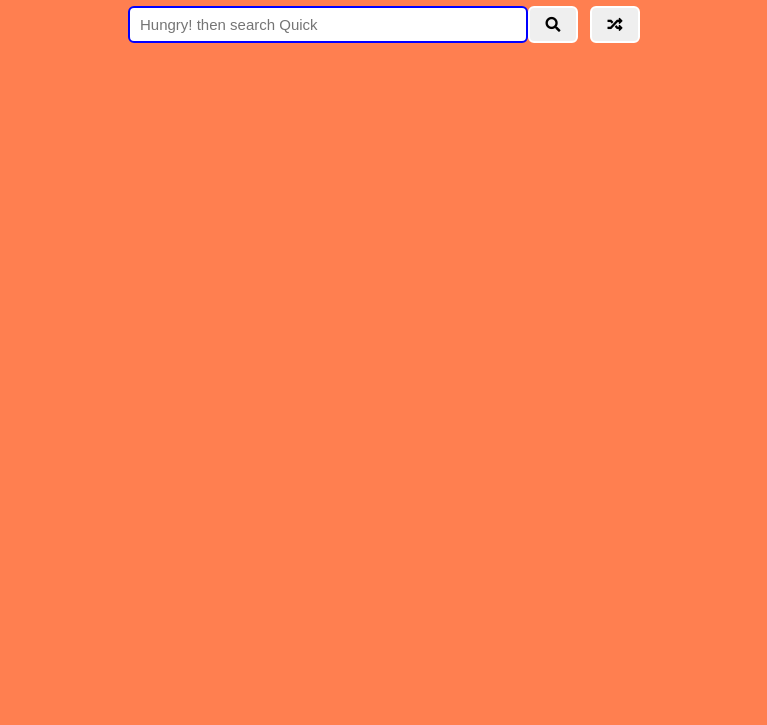
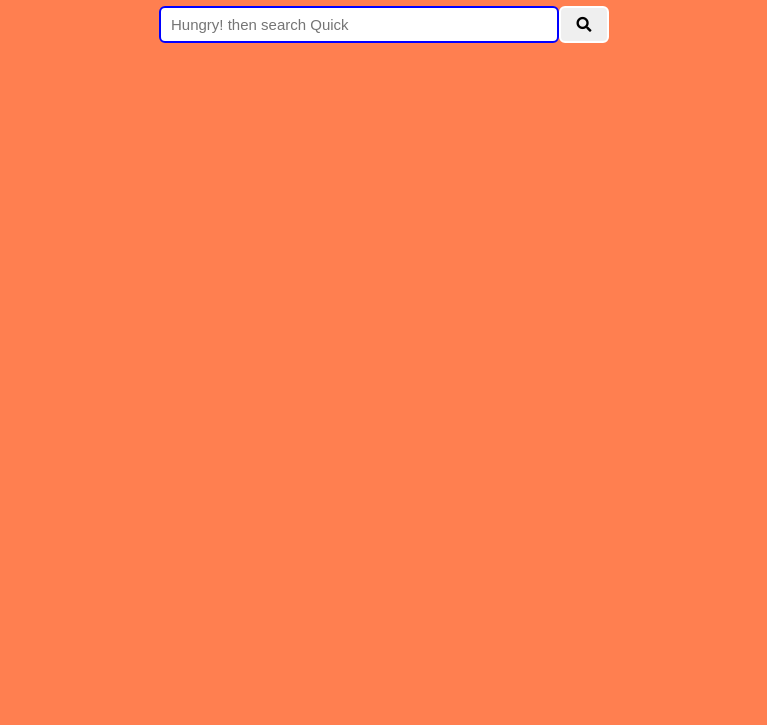
Before and after one commit to armanhossain81155/hungry-monster, a plain HTML site: page index.html in a window 1280 px wide. Shown: the part 75-800 px from the top of the page, without its empty margins (256-1023 px from the left). Drawn offline with Linux system fonts and the light colour scheme.

Commit message:
some code ready

```diff
--- a/css/style.css
+++ b/css/style.css
@@ -41,10 +41,7 @@ button{
 cursor: pointer ;
 
 }
-.random-btn{
-  cursor: pointer;
-  margin-left: 12px;
-}
+
 .meals{
   display: grid;
   grid-template-columns: repeat(4, 1fr) ;
--- a/index.html
+++ b/index.html
@@ -20,9 +20,6 @@
           <i class="fa fa-search"></i>
         </button>
       </form>
-      <button class="random-btn">
-        <i class="fa fa-random"></i>
-      </button>
     </div>
     <div id="result-heading"></div>
     <div id="meals" class="meals"></div>
```
